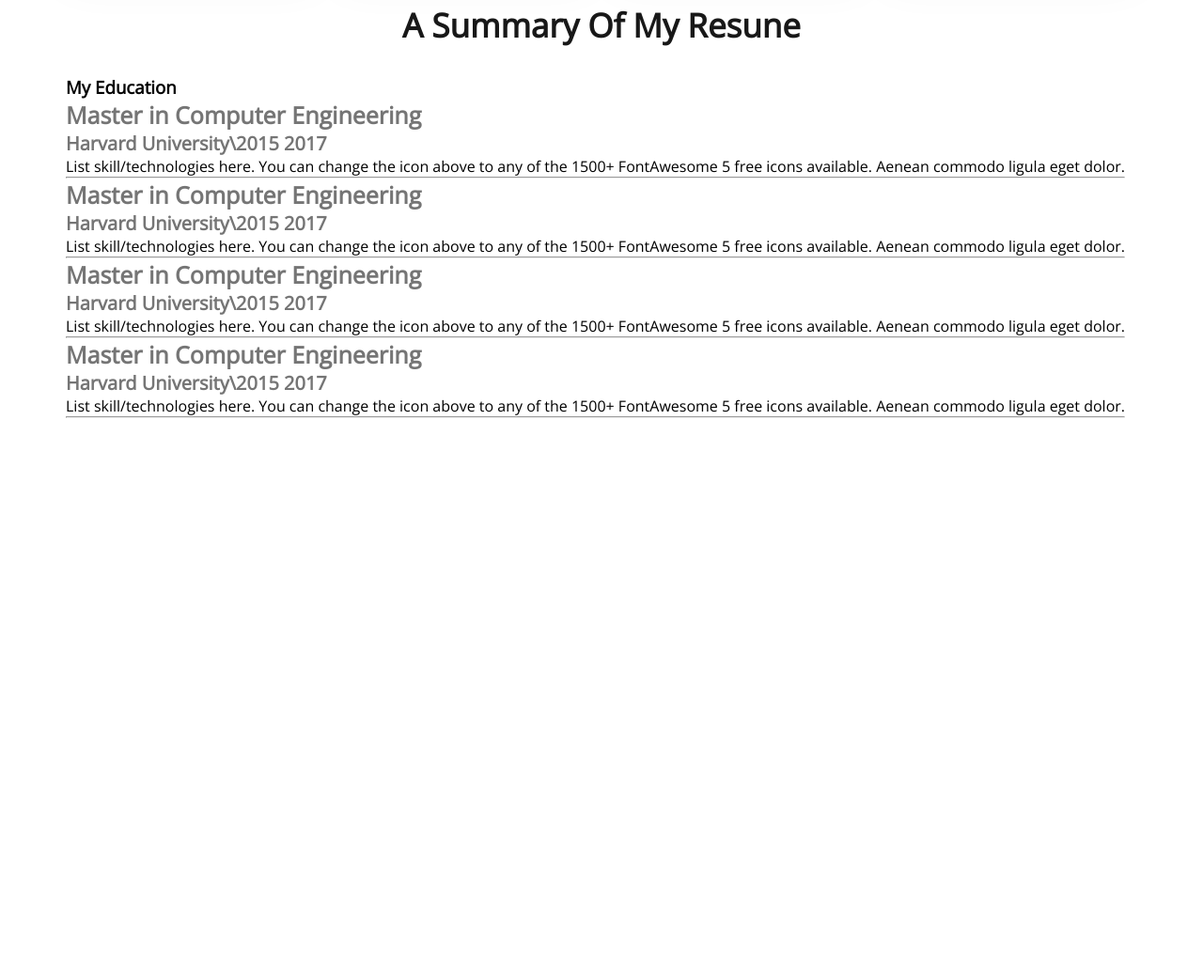
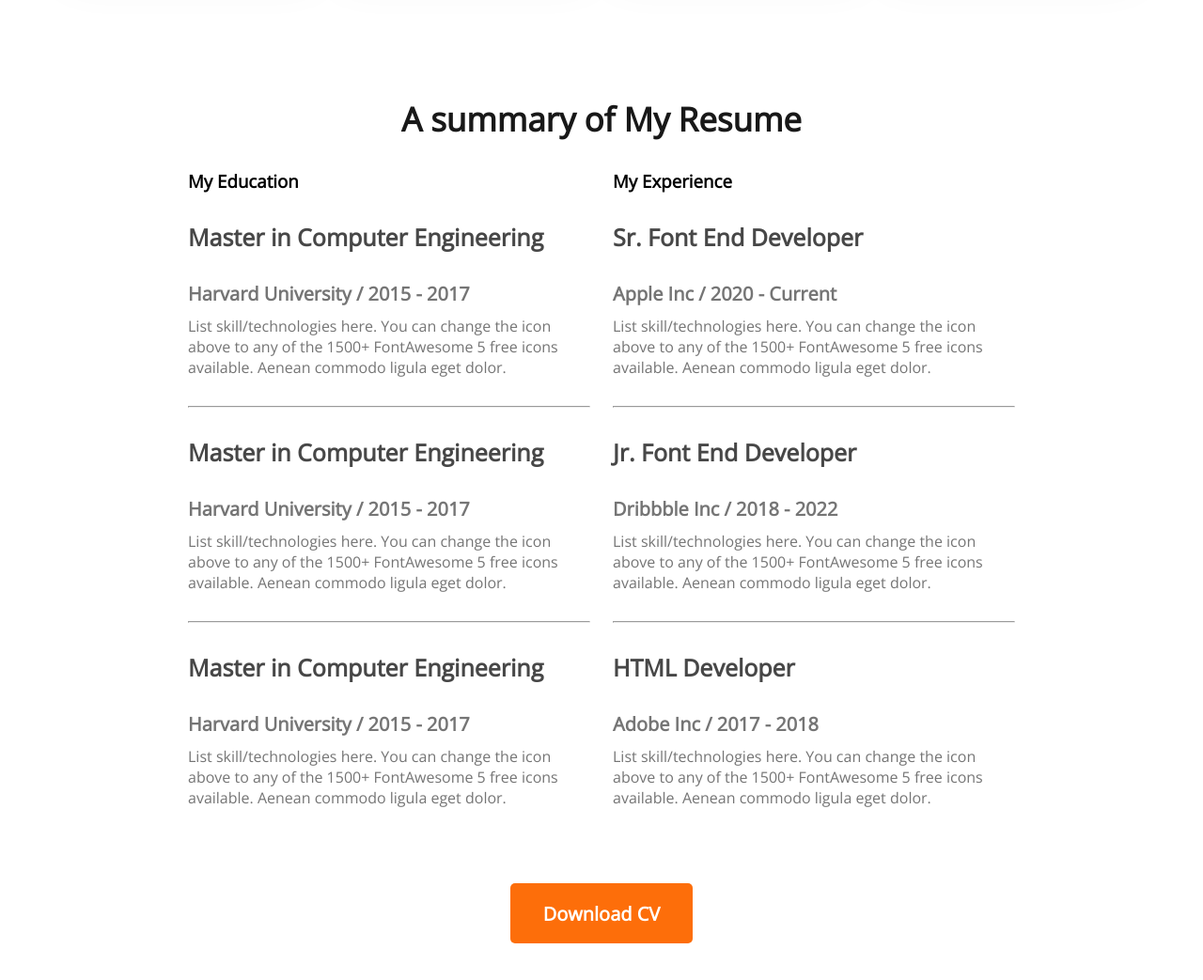
Before and after one commit to princeshain/developer-portfolio, a plain HTML site: page index.html in a window 1280 px wide. Shown: the part 2175-3218 px from the top of the page at 94% size. Before the commit the page ends 2620 px from the top, so only its background shows below. Drawn offline with nearby package versions, Linux system fonts and the light colour scheme.

Commit message:
added resume-button

```diff
--- a/index.html
+++ b/index.html
@@ -113,50 +113,70 @@
                 </div>
         </Section>
         <!-- Resume section -->
-        <section>
-            <h3 class="section-title">A Summary Of My Resune</h3>
-        </section>
         <section class="resume">
+            <h3 class="section-title">A summary of My Resume</h3>
             <div class="resume-content">
                 <div>
                     <h3 class="resume-title">My Education</h3>
                     <div class="resume-item">
                         <h4 class="title">Master in Computer Engineering</h4>
-                        <h5 class="sub-title">Harvard University\2015 2017</h5>
+                        <h5 class="sub-title">Harvard University / 2015 - 2017</h5>
                         <p class="description">List skill/technologies here. You
-                            can change the icon above  to any of the 1500+
+                             can change the icon  above to any of the 1500+
                              FontAwesome 5 free icons available. Aenean commodo
                              ligula eget dolor.</p>
                     </div>
                     <hr>
                     <div class="resume-item">
                         <h4 class="title">Master in Computer Engineering</h4>
-                        <h5 class="sub-title">Harvard University\2015 2017</h5>
+                        <h5 class="sub-title">Harvard University / 2015 - 2017</h5>
                         <p class="description">List skill/technologies here. You
-                            can change the icon above  to any of the 1500+
+                             can change the icon  above to any of the 1500+
                              FontAwesome 5 free icons available. Aenean commodo
                              ligula eget dolor.</p>
                     </div>
                     <hr>
                     <div class="resume-item">
                         <h4 class="title">Master in Computer Engineering</h4>
-                        <h5 class="sub-title">Harvard University\2015 2017</h5>
+                        <h5 class="sub-title">Harvard University / 2015 - 2017</h5>
                         <p class="description">List skill/technologies here. You
-                            can change the icon above  to any of the 1500+
+                             can change the icon  above to any of the 1500+
+                             FontAwesome 5 free icons available. Aenean commodo
+                             ligula eget dolor.</p>
+                    </div>
+                </div>
+                <div>
+                    <h3 class="resume-title">My Experience</h3>
+                    <div class="resume-item">
+                        <h4 class="title">Sr. Font End Developer</h4>
+                        <h5 class="sub-title">Apple Inc / 2020 - Current</h5>
+                        <p class="description">List skill/technologies here. You
+                             can change the icon  above to any of the 1500+
                              FontAwesome 5 free icons available. Aenean commodo
                              ligula eget dolor.</p>
                     </div>
                     <hr>
                     <div class="resume-item">
-                        <h4 class="title">Master in Computer Engineering</h4>
-                        <h5 class="sub-title">Harvard University\2015 2017</h5>
+                        <h4 class="title">Jr. Font End Developer</h4>
+                        <h5 class="sub-title">Dribbble Inc / 2018 - 2022</h5>
                         <p class="description">List skill/technologies here. You
-                            can change the icon above  to any of the 1500+
+                             can change the icon  above to any of the 1500+
                              FontAwesome 5 free icons available. Aenean commodo
                              ligula eget dolor.</p>
                     </div>
                     <hr>
+                    <div class="resume-item">
+                        <h4 class="title">HTML Developer</h4>
+                        <h5 class="sub-title">Adobe Inc / 2017 - 2018</h5>
+                        <p class="description">List skill/technologies here. You
+                             can change the icon  above to any of the 1500+
+                             FontAwesome 5 free icons available. Aenean commodo
+                             ligula eget dolor.</p>
                     </div>
+                </div>
+            </div>
+            <div class="resume-button">
+                <button class="btn-primary">Download CV</button>
             </div>
         </section>
      </main>
--- a/styles/portfolio.css
+++ b/styles/portfolio.css
@@ -131,20 +131,33 @@ main{
 }
 /* Resume section */
 .resume{
+    margin: 130px;
+}
+/* Resume Styles */
+.resume-content{
     display: flex;
+    gap: 24px;
 }
 .resume .title{
-    color: #757575;
+    color: #474747;
     font-weight: 700;
     font-size: 25px;
+    margin-bottom: 30px;
 }
 .resume .sub-title{
     color: #757575;
     font-weight: 600;
     font-size: 20px;
+    margin-bottom: 10px;
 }
-.resume .resume-description{
-    font-weight: 400;
-    font-size: 16px;
+.resume .description{
     color: #757575;
 }
+.resume-item{
+    margin-top: 30px;
+    margin-bottom: 30px;
+}
+.resume-button{
+    margin-top: 50px;
+    text-align: center;
+}
```
Lines whose indentation alone changed are shown as unchanged.
